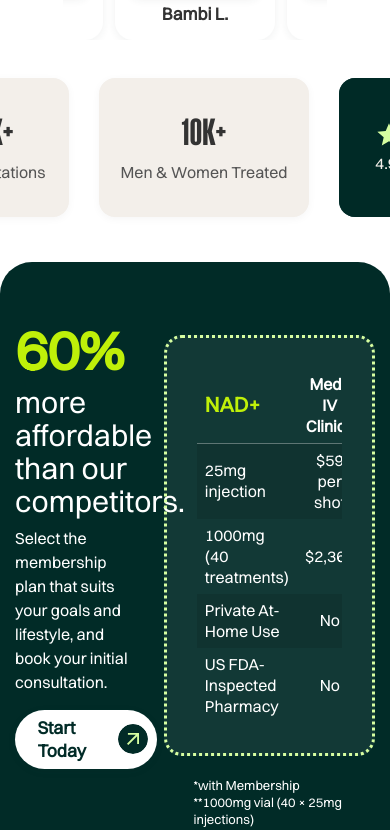
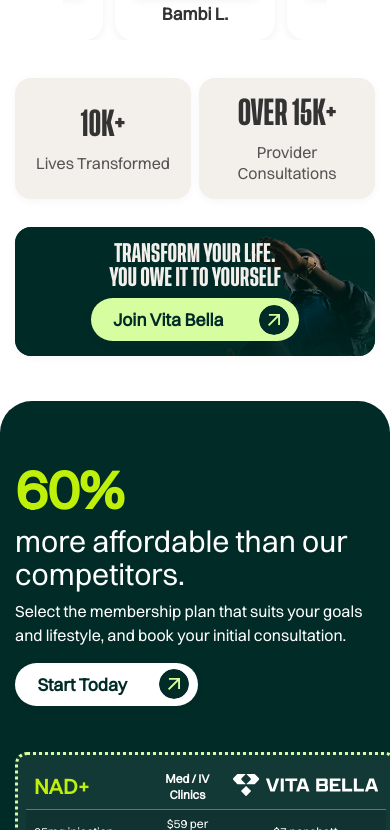
Before and after one commit to aribradshaw/VitaBella, a Next.js app in the folder vitabella/: page / in a window 390 px wide. Shown: the part 6554-7384 px from the top of the page. Built offline with nearby package versions, Linux system fonts and the light colour scheme.

Commit message:
homepage mobile styling

```diff
--- a/vitabella/src/app/about/AboutStats.tsx
+++ b/vitabella/src/app/about/AboutStats.tsx
@@ -1,4 +1,7 @@
+
 "use client";
+import "./aboutstats.css";
+
 
 import React from "react";
 import VitaBellaButton from "@/components/common/VitaBellaButton";
@@ -22,110 +25,33 @@
   };
 
   return (
-		<div
-			style={{
-				display: "flex",
-				gap: "var(--space-2x)",
-				justifyContent: "center",
-				alignItems: "stretch",
-				margin: "var(--space-2x) 0",
-			}}
-		>
-			{stats.map((stat) => (
-				<div
-					key={stat.label}
-					style={{
-						background: "var(--e-global-color-off-white)",
-						borderRadius: 16,
-						padding: "15px",
-						minWidth: 180,
-						display: "flex",
-						flexDirection: "column",
-						alignItems: "center",
-						justifyContent: "center",
-						boxShadow: "0 2px 8px rgba(0,0,0,0.04)",
-					}}
-				>
-					<div
-						style={{
-							fontFamily:
-								"Tusker Grotesk, Arial, Helvetica, sans-serif",
-							fontSize: 28,
-							textTransform: "uppercase",
-							color: "var(--e-global-color-grey1)",
-							textAlign: "center",
-							letterSpacing: 0,
-						}}
-					>
-						{stat.value}
+	<div className="about-stats-row">
+	  {/* Desktop: show first two stats in a row, hide third; Mobile: show all */}
+	  <div className="about-stats-tiles-group">
+		<div className="about-stats-tile">
+		  <div className="about-stats-value">10k+</div>
+		  <div className="about-stats-label">Lives Transformed</div>
 		</div>
-					<div
-						style={{
-							fontFamily:
-								"Switzer, Arial, Helvetica, sans-serif",
-							fontSize: 16,
-							color: "var(--e-global-color-grey2)",
-							textAlign: "center",
-							marginTop: 8,
-						}}
-					>
-						{stat.label}
+		<div className="about-stats-tile">
+		  <div className="about-stats-value">OVER 15k+</div>
+		  <div className="about-stats-label">Provider Consultations</div>
+		</div>
+		<div className="about-stats-tile about-stats-hide-desktop">
+		  <div className="about-stats-value">10k+</div>
+		  <div className="about-stats-label">Men & Women Treated</div>
 		</div>
 	  </div>
-			))}
-			<div
-				style={{
-					background: "var(--e-global-color-dark-green)",
-					borderRadius: 16,
-					padding: "20px 36px 20px 36px",
-					minWidth: 360,
-					display: "flex",
-					flexDirection: "row",
-					alignItems: "stretch",
-					justifyContent: "space-between",
-					position: "relative",
-					overflow: "hidden",
-				}}
-			>
+	  <div className="about-stats-transform-tile">
 		{/* Overlay image */}
 		{/* eslint-disable-next-line @next/next/no-img-element */}
 		<img
 		  src="/modules/armgreen.webp"
 		  alt="Decorative arm"
-					style={{
-						position: "absolute",
-						inset: 0,
-						width: "100%",
-						height: "100%",
-						objectFit: "cover",
-						opacity: 0.8,
-						zIndex: 0,
-						pointerEvents: "none",
-					}}
+		  className="about-stats-transform-img"
 		/>
 		{/* Left: Stars and reviews */}
-				<div
-					style={{
-						display: "flex",
-						flexDirection: "column",
-						alignItems: "flex-start",
-						justifyContent: "center",
-						gap: 0,
-						paddingRight: 24,
-						borderRight: "1.5px solid var(--e-global-color-off-white)",
-						minWidth: 140,
-						position: "relative",
-						zIndex: 1,
-					}}
-				>
-					<div
-						style={{
-							display: "flex",
-							alignItems: "center",
-							gap: 0,
-							marginBottom: 2,
-						}}
-					>
+		<div className="about-stats-transform-left">
+		  <div className="about-stats-stars-row">
 			{[...Array(5)].map((_, i) => (
 			  <svg
 				key={i}
@@ -139,43 +65,13 @@
 			  </svg>
 			))}
 		  </div>
-					<span
-						style={{
-							color: "var(--e-global-color-off-white)",
-							fontFamily: "Switzer, Arial, Helvetica, sans-serif",
-							fontSize: 16,
-							marginTop: 2,
-						}}
-					>
-						4.9/5 Star Reviews
-					</span>
+		  <span className="about-stats-transform-reviews">4.9/5 Star Reviews</span>
 		</div>
 		{/* Right: Headline and button */}
-				<div
-					style={{
-						display: "flex",
-						flexDirection: "column",
-						alignItems: "flex-start",
-						justifyContent: "center",
-						gap: 0,
-						paddingLeft: 24,
-						position: "relative",
-						zIndex: 1,
-						flex: 1,
-					}}
-				>
-					<div
-						style={{
-							color: "var(--e-global-color-off-white)",
-							fontFamily: "Tusker Grotesk, Arial, Helvetica, sans-serif",
-							fontSize: 20,
-							textTransform: "uppercase",
-							marginBottom: 8,
-							lineHeight: 1.2,
-						}}
-					>
-						<span style={{ display: "block" }}>TRANSFORM YOUR LIFE.</span>
-						<span style={{ display: "block" }}>YOU OWE IT TO YOURSELF</span>
+		<div className="about-stats-transform-right">
+		  <div className="about-stats-transform-headline">
+			<span>TRANSFORM YOUR LIFE.</span>
+			<span>YOU OWE IT TO YOURSELF</span>
 		  </div>
 		  {onMembershipPage ? (
 			<VitaBellaButton
--- a/vitabella/src/app/about/aboutstats.css
+++ b/vitabella/src/app/about/aboutstats.css
@@ -1,13 +1,31 @@
+/* Hide divider, stars, and review text on mobile */
+@media (max-width: 900px) {
+  .about-stats-transform-left,
+  .about-stats-transform-left .about-stats-stars-row,
+  .about-stats-transform-left .about-stats-transform-reviews {
+    display: none !important;
+  }
+  .about-stats-transform-tile .divider {
+    display: none !important;
+  }
+}
 /* AboutStats.css */
 /* AboutStats.css */
+
 .about-stats-row {
   display: flex;
   gap: 24px;
   justify-content: center;
-  align-items: flex-start;
+  align-items: stretch;
   margin: var(--space-2x) 0;
-  flex-wrap: nowrap;
   width: 100%;
+}
+.about-stats-tiles-group {
+  display: flex;
+  flex-direction: row;
+  gap: 24px;
+  flex: 3 1 60%;
+  align-items: stretch;
 }
 .about-stats-tile {
   background: var(--e-global-color-off-white);
@@ -15,7 +33,7 @@
   padding: 12px 18px;
   min-width: 120px;
   max-width: 220px;
-  flex: 0 1 180px;
+  flex: 1 1 0;
   display: flex;
   flex-direction: column;
   align-items: center;
@@ -24,8 +42,23 @@
   margin-bottom: 0;
   font-size: 15px;
 }
-.about-stats-hide-mobile {
-  display: flex;
+.about-stats-hide-desktop {
+  display: none;
+}
+.about-stats-value {
+  font-family: 'Tusker Grotesk', Arial, Helvetica, sans-serif;
+  font-size: 28px;
+  text-transform: uppercase;
+  color: var(--e-global-color-grey1);
+  text-align: center;
+  letter-spacing: 0;
+}
+.about-stats-label {
+  font-family: 'Switzer', Arial, Helvetica, sans-serif;
+  font-size: 16px;
+  color: var(--e-global-color-grey2);
+  text-align: center;
+  margin-top: 8px;
 }
 .about-stats-transform-tile {
   background: var(--e-global-color-dark-green);
@@ -33,7 +66,7 @@
   padding: 24px 44px 24px 44px;
   min-width: 320px;
   max-width: 520px;
-  flex: 1 1 100%;
+  flex: 2 1 40%;
   display: flex;
   flex-direction: row;
   align-items: center;
@@ -43,20 +76,80 @@
   margin-top: 0;
   height: 100%;
 }
-@media (max-width: 700px) {
+.about-stats-transform-img {
+  position: absolute;
+  inset: 0;
+  width: 100%;
+  height: 100%;
+  object-fit: cover;
+  opacity: 0.8;
+  z-index: 0;
+  pointer-events: none;
+}
+.about-stats-transform-left {
+  display: flex;
+  flex-direction: column;
+  align-items: flex-start;
+  justify-content: center;
+  gap: 0;
+  padding-right: 24px;
+  border-right: 1.5px solid var(--e-global-color-off-white);
+  min-width: 140px;
+  position: relative;
+  z-index: 1;
+}
+.about-stats-stars-row {
+  display: flex;
+  align-items: center;
+  gap: 0;
+  margin-bottom: 2px;
+}
+.about-stats-transform-reviews {
+  color: var(--e-global-color-off-white);
+  font-family: 'Switzer', Arial, Helvetica, sans-serif;
+  font-size: 16px;
+  margin-top: 2px;
+}
+.about-stats-transform-right {
+  display: flex;
+  flex-direction: column;
+  align-items: flex-start;
+  justify-content: center;
+  gap: 0;
+  padding-left: 24px;
+  position: relative;
+  z-index: 1;
+  flex: 1;
+}
+.about-stats-transform-headline {
+  color: var(--e-global-color-off-white);
+  font-family: 'Tusker Grotesk', Arial, Helvetica, sans-serif;
+  font-size: 20px;
+  text-transform: uppercase;
+  margin-bottom: 8px;
+  line-height: 1.2;
+}
+.about-stats-transform-headline span {
+  display: block;
+}
+@media (max-width: 900px) {
   .about-stats-row {
     flex-wrap: wrap;
     gap: 0.5rem;
   }
+  .about-stats-tiles-group {
+    flex: 3 1 60%;
+    gap: 0.5rem;
+  }
   .about-stats-tile {
     min-width: 0 !important;
-    flex: 1 1 50% !important;
+    flex: 1 1 20% !important;
     max-width: 50vw !important;
     margin-bottom: 10px !important;
     font-size: 14px !important;
     padding: 15px !important;
   }
-  .about-stats-tile.about-stats-hide-mobile {
+  .about-stats-hide-desktop {
     display: none !important;
   }
   .about-stats-transform-tile {
@@ -67,13 +160,12 @@
     flex-direction: column !important;
     align-items: stretch !important;
     padding: 15px !important;
-    flex: 1 1 100% !important;
+    flex: 2 1 40% !important;
     box-shadow: 0 2px 8px rgba(0,0,0,0.04);
-    /* margin-top: 10px !important; */
     order: 2;
     max-width: 100vw !important;
   }
-  .about-stats-transform-tile > div:first-child {
+  .about-stats-transform-left {
     border-right: none !important;
     border-bottom: 1.5px solid var(--e-global-color-off-white) !important;
     padding-right: 0 !important;
@@ -84,9 +176,14 @@
     flex-direction: row !important;
     justify-content: center !important;
   }
-  .about-stats-transform-tile > div:last-child {
+  .about-stats-transform-right {
     padding-left: 0 !important;
     align-items: center !important;
     text-align: center !important;
   }
 }
+@media (min-width: 901px) {
+  .about-stats-hide-desktop {
+    display: flex !important;
+  }
+}
--- /dev/null
+++ b/vitabella/src/components/common/ProductMechanism.module.css
@@ -0,0 +1,83 @@
+/* Asterisks row full width and responsive */
+.asteriskRow {
+  width: 100%;
+  display: flex;
+  flex-direction: row;
+  gap: var(--space-2x);
+  margin-top: 8px;
+}
+.asteriskText {
+  flex: 1 1 100%;
+  color: var(--e-global-color-white);
+  font-size: 13px;
+  margin-top: 0;
+}
+@media (max-width: 900px) {
+  .asteriskText {
+    font-size: 12px;
+    text-align: left;
+    padding-left: 2px;
+    padding-right: 2px;
+  }
+  .productMechanismRow .rightCol table,
+  .productMechanismRow .rightCol th,
+  .productMechanismRow .rightCol td {
+    font-size: 12px !important;
+  }
+}
+/* ProductMechanism.module.css */
+
+.productMechanismRow {
+  display: flex;
+  flex-direction: row;
+  flex-wrap: nowrap;
+  gap: var(--space-2x);
+  width: 100%;
+  align-items: center;
+  min-width: 0;
+}
+
+.leftCol {
+  flex: 1 1 45%;
+  min-width: 0;
+  max-width: 45%;
+  display: flex;
+  flex-direction: column;
+  justify-content: center;
+  height: 100%;
+}
+
+.rightCol {
+  flex: 1 1 55%;
+  min-width: 0;
+  max-width: 55%;
+  background: rgba(255,255,255,0.07);
+  border: 3px dotted var(--e-global-color-lightgreen);
+  border-radius: 18px;
+  padding: var(--space-2x);
+  margin-left: auto;
+  display: flex;
+  flex-direction: column;
+  gap: 12px;
+  justify-content: center;
+  height: 100%;
+}
+
+@media (max-width: 900px) {
+  .productMechanismRow {
+    flex-direction: column;
+    gap: var(--space-2x);
+    align-items: stretch;
+  }
+  .leftCol, .rightCol {
+    max-width: 100% !important;
+    width: 100% !important;
+    margin-left: 0 !important;
+  }
+  .rightCol {
+    margin-top: 16px;
+    padding: 10px 8px 10px 8px !important;
+    border-radius: 12px !important;
+    gap: 6px !important;
+  }
+}
--- a/vitabella/src/components/common/ProductMechanismBottomRow.tsx
+++ b/vitabella/src/components/common/ProductMechanismBottomRow.tsx
@@ -1,5 +1,7 @@
+
 import React from "react";
 import VitaBellaButton from '@/components/common/VitaBellaButton';
+import styles from './ProductMechanism.module.css';
 
 interface ProductMechanismBottomRowProps {
   product: {
@@ -17,9 +19,9 @@
 const ProductMechanismBottomRow: React.FC<ProductMechanismBottomRowProps> = ({ product }) => {
   return (
     <>
-      <div style={{ display: 'flex', flexDirection: 'row', flexWrap: 'nowrap', gap: 'var(--space-2x)', width: '100%', alignItems: 'center', minWidth: 0 }}>
+      <div className={styles.productMechanismRow}>
         {/* Bottom Left */}
-        <div style={{ flex: '1 1 45%', minWidth: 0, maxWidth: '45%', display: 'flex', flexDirection: 'column', justifyContent: 'center', height: '100%' }}>
+        <div className={styles.leftCol}>
           <div style={{ fontSize: 56, fontWeight: 700, color: 'var(--e-global-color-green)', lineHeight: 1, marginBottom: 8, textAlign: 'left' }}>60%</div>
           <div className="h4" style={{ fontFamily: 'Switzer, Arial, Helvetica, sans-serif', fontWeight: 400, color: 'var(--e-global-color-white)', marginBottom: 8, textTransform: 'none', textAlign: 'left' }}>more affordable than our competitors.</div>
           <div className="body-text" style={{ color: 'var(--e-global-color-white)', marginBottom: 16, textAlign: 'left' }}>Select the membership plan that suits your goals and lifestyle, and book your initial consultation.</div>
@@ -39,7 +41,7 @@
           />
         </div>
         {/* Bottom Right: Table */}
-        <div style={{ flex: '1 1 55%', minWidth: 0, maxWidth: '55%', background: 'rgba(255,255,255,0.07)', border: '3px dotted var(--e-global-color-lightgreen)', borderRadius: 18, padding: 'var(--space-2x)', marginLeft: 'auto', display: 'flex', flexDirection: 'column', gap: 12, justifyContent: 'center', height: '100%' }}>
+        <div className={styles.rightCol}>
           <div style={{ overflowX: 'auto' }}>
             <table style={{ width: '100%', color: 'var(--e-global-color-white)', borderCollapse: 'collapse', fontSize: 16 }}>
               <thead>
@@ -49,12 +51,10 @@
                   </th>
                   <th style={{ textAlign: 'center', padding: '6px 8px', fontWeight: 700, color: 'var(--e-global-color-white)' }}>Med / IV Clinics</th>
                   <th style={{ textAlign: 'center', padding: '6px 8px', fontWeight: 700, color: 'var(--e-global-color-white)' }}>
-                    <span style={{ display: 'inline-flex', alignItems: 'center', gap: 6 }}>
-                      <span style={{ display: 'inline-block', height: 22, width: 32, verticalAlign: 'middle', marginRight: 4 }}>
-                        {/* Inline SVG for Vita Bella logo */}
-                        <svg xmlns="http://www.w3.org/2000/svg" viewBox="0 0 520 78.82" style={{ height: 22, width: 'auto', display: 'block' }}><g id="Art"><g><g><path fill="#fff" d="M47.71,43.57l16.54,16.54c.5.5.5,1.3,0,1.79l-16.54,16.54c-.5.5-1.3.5-1.79,0l-16.54-16.54c-.5-.5-.5-1.3,0-1.79l16.54-16.54c.5-.5,1.3-.5,1.79,0Z"></path><path fill="#fff" d="M30.9,15.06L44.34,1.62c.6-.6.17-1.62-.67-1.62h-27.02c-.34,0-.66.13-.9.37L1.49,14.62c-1.98,1.98-1.98,5.18-.01,7.17l14.44,14.52c.24.24.56.37.9.37h27.14c.85,0,1.27-1.02.67-1.62l-13.72-13.72c-1.73-1.73-1.73-4.54,0-6.28Z"></path><path fill="#fff" d="M62.72,15.06L49.28,1.62C48.69,1.02,49.11,0,49.96,0h27.02c.34,0,.66.13.9.37l14.26,14.25c1.98,1.98,1.98,5.18.01,7.17l-14.44,14.52c-.24.24-.56.37-.9.37h-27.14c-.85,0-1.27-1.02-.67-1.62l13.72-13.72c-1.73-1.73-1.73-4.54,0-6.28Z"></path></g></g></g></svg>
-                      </span>
-                      <span style={{ fontWeight: 700, color: 'var(--e-global-color-white)', marginLeft: 2 }}>VITA BELLA</span>
+                    {/* Use VitaBellaLogo component for logo only */}
+                    <span style={{ display: 'inline-flex', alignItems: 'center', gap: 0, justifyContent: 'center', width: '100%' }}>
+                      {/* @ts-ignore */}
+                      {require('./VitaBellaLogo').default({ style: { height: 22, width: 'auto', display: 'block', color: '#fff', margin: 0 } })}
                     </span>
                   </th>
                 </tr>
@@ -83,14 +83,13 @@
               </tbody>
             </table>
           </div>
+          {/* Asterisks: always under the table, inside rightCol */}
+          <div className={styles.asteriskRow}>
+            <div className={styles.asteriskText}>
+              *with Membership<br />
+              **1000mg vial (40 × 25mg injections)
             </div>
           </div>
-      {/* Asterisks outside the dotted border */}
-      <div style={{ width: '100%', display: 'flex', flexDirection: 'row', gap: 'var(--space-2x)', marginTop: 8 }}>
-        <div style={{ flex: '1 1 45%' }}></div>
-        <div style={{ flex: '1 1 55%', color: 'var(--e-global-color-white)', fontSize: 13, marginTop: 0 }}>
-          *with Membership<br />
-          **1000mg vial (40 × 25mg injections)
         </div>
       </div>
     </>
```
Also changed, not shown: vitabella/src/components/common/Newsletter.module.css (+19 -1 lines). Lines whose indentation alone changed are shown as unchanged.
